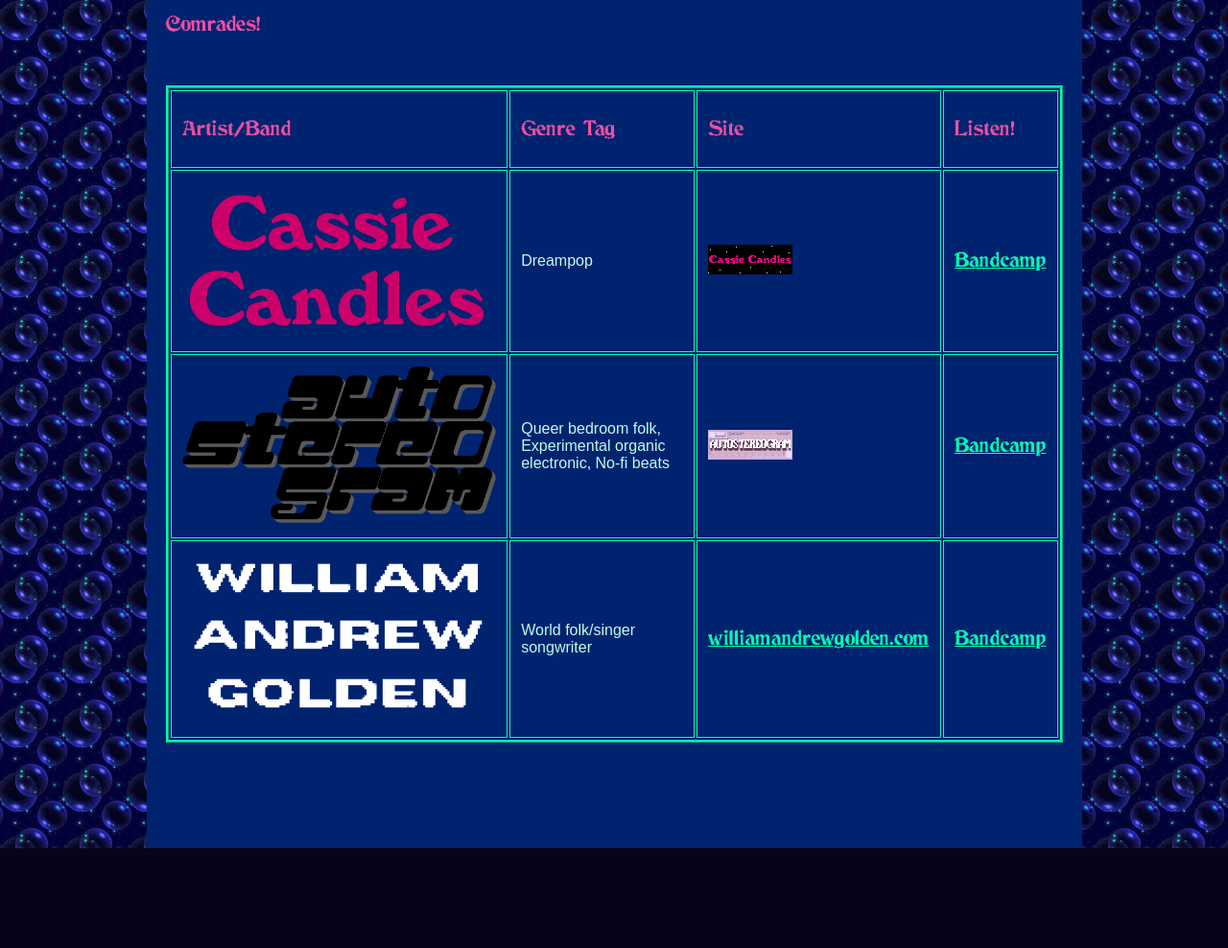
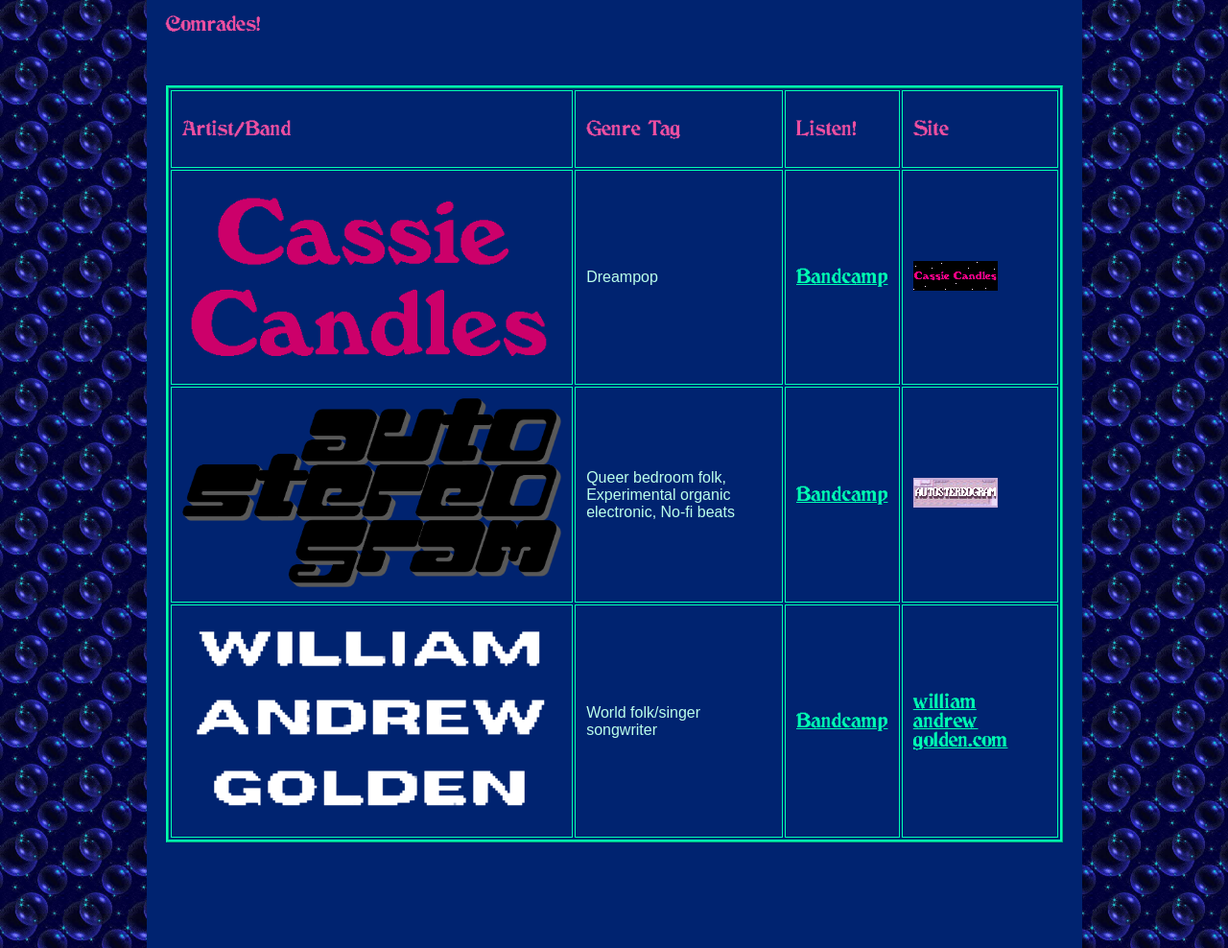
Before and after one commit to spitball700/Comrades, a plain HTML site: page members.html in a window 1280 px wide. Shown: the part 321-1309 px from the top of the page at 96% size. Before the commit the page ends 1205 px from the top, so only its background shows below. Drawn offline with Linux system fonts and the light colour scheme; a script that the page names is missing; a web font is replaced by a local one.

Commit message:
update member format

```diff
--- a/members.html
+++ b/members.html
@@ -124,26 +124,28 @@
                         <tr>
                             <th><h3 style="color: #ed4fa1">Artist/Band</h3></th>
                             <th><h3 style="color: #ed4fa1">Genre Tag</h3></th>
+                            <th><h3 style="color: #ed4fa1">Listen!</h3></th>
                             <th><h3 style="color: #ed4fa1">Site</h3></th>
-                            <th><h3 style="color: #ed4fa1">Listen!</h3></th>
                         </tr>
                         <tr>
                             <td><img src="bandlogos/Cassie.png" style="width:100%" title="Cassie Candles"></td>
                             <td>Dreampop</td>
-                            <td><a href="https://cassiecandles.net"><img src="buttons/button.png"></a></td>
                             <td><a href="https://cassiecandles.bandcamp.com/" target="_blank">Bandcamp</a></td>
+                            <td><a href="https://cassiecandles.net"><img src="buttons/button.png" title="cassiecandles.net"></a></td>
                         </tr>
                         <tr>
                             <td><img src="bandlogos/Autostereogram.png" style="width:100%" title="Autostereogram"></td>
                             <td>Queer bedroom folk, Experimental organic electronic, No-fi beats</td>
-                            <td><a href="https://autostereogrammusic.com/"><img src="buttons/autostereogram.png"></a></td>
                             <td><a href="https://autostereogram.bandcamp.com/" target="_blank">Bandcamp</a></td>
+                            <td><a href="https://autostereogrammusic.com/"><img src="buttons/autostereogram.png" title="autostereogrammusic.com"></a></td>
                         </tr>
                         <tr>
                             <td><img src="bandlogos/will.png" style="width:100%" title="William Andrew Golden"></td>
                             <td>World folk/singer songwriter</td>
-                            <td><a href="https://www.williamandrewgolden.com/">williamandrewgolden.com</a></td>
                             <td><a href="https://williamandrewgolden.bandcamp.com/" target="_blank">Bandcamp</a></td>
+                            <td><a href="https://www.williamandrewgolden.com/">william
+                                andrew
+                                golden.com</a></td>
                         </tr>
                     </table>
 
```
